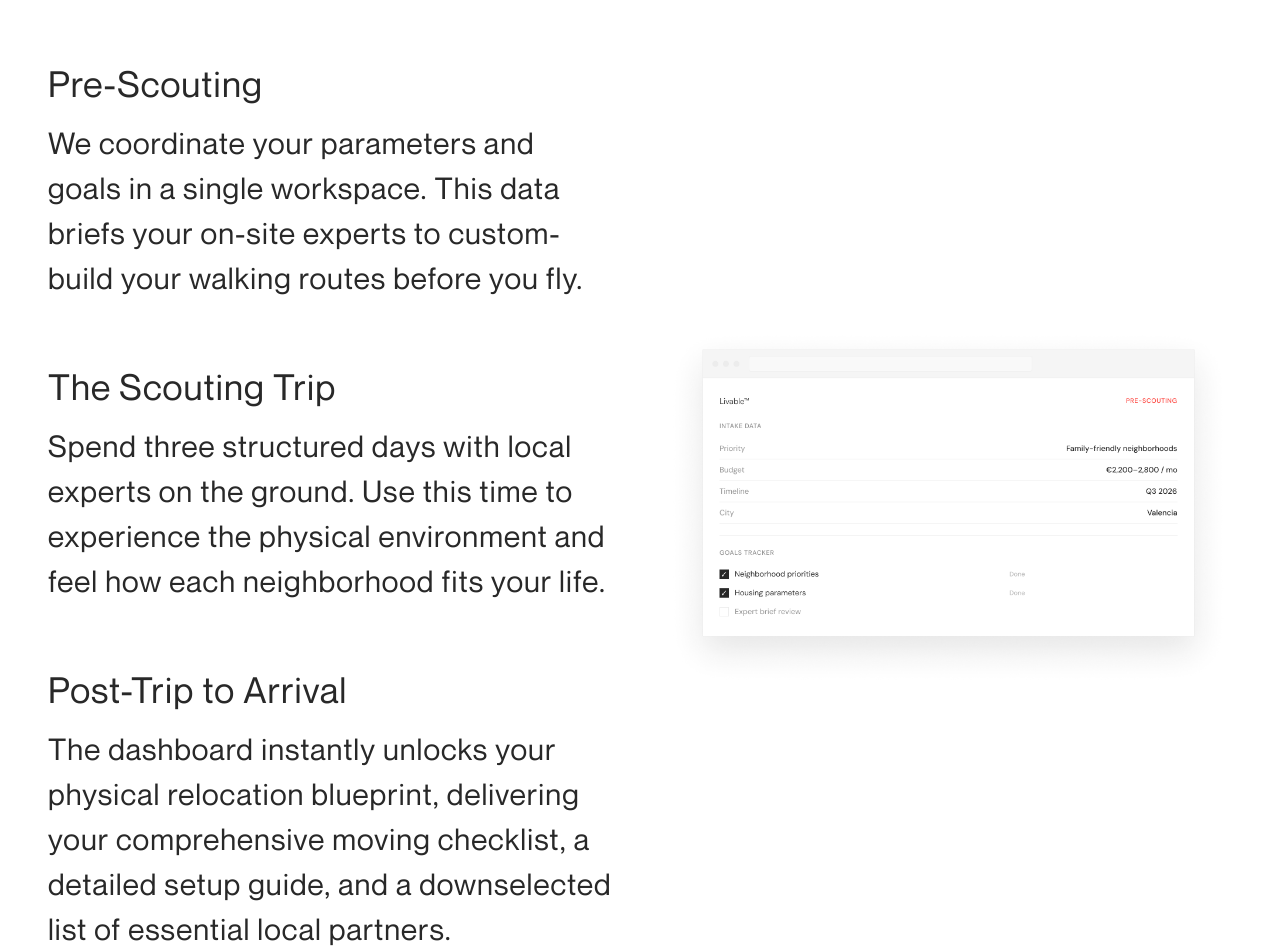
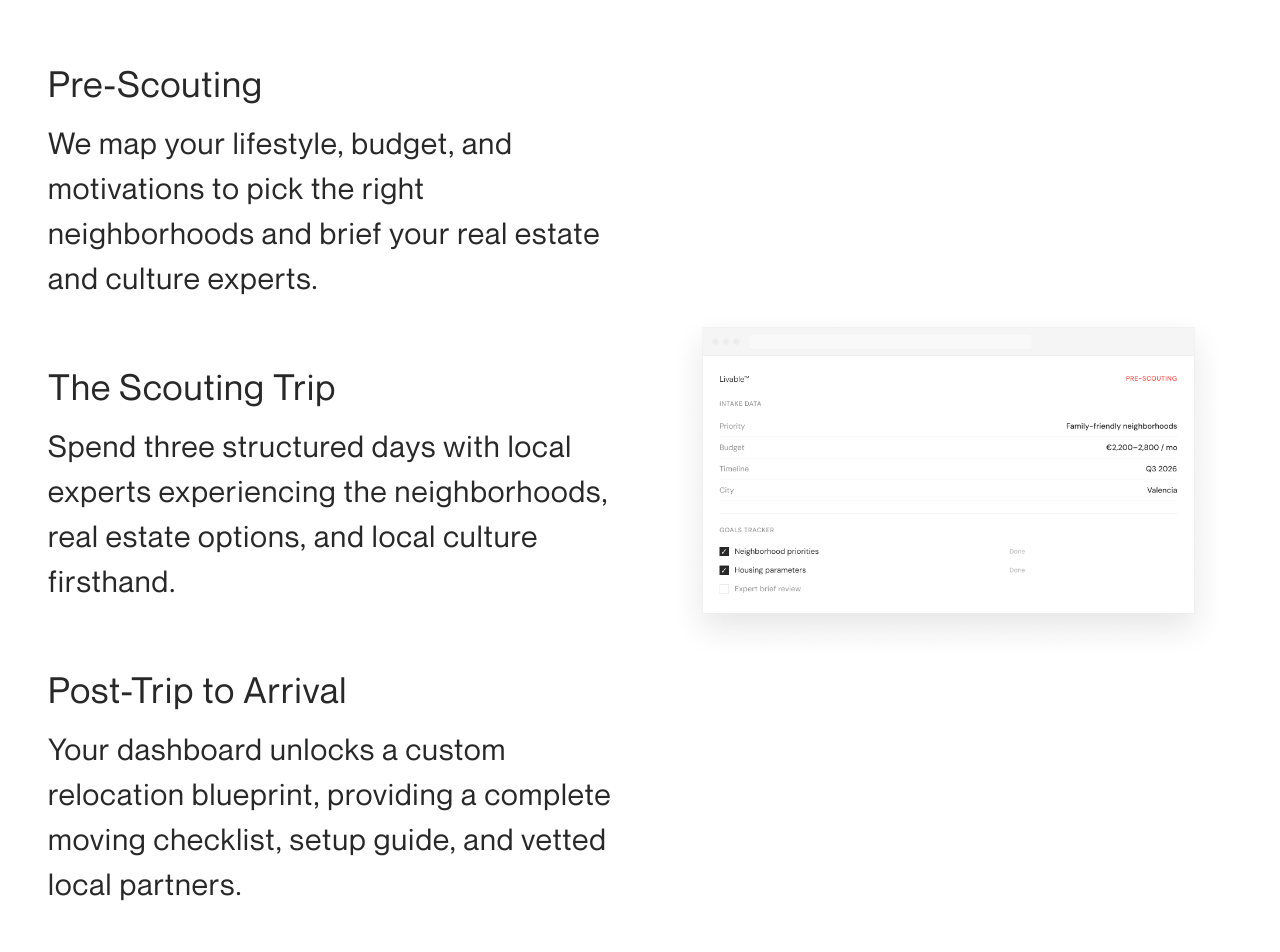
Before and after one commit to murad403/livable-web, a Next.js app: page / in a window 1280 px wide. Shown: the part 4660-5612 px from the top of the page. Built offline with nearby package versions, Linux system fonts and the light colour scheme; no server answers; a web font is replaced by a local one.

Commit message:
feat: add System component showcasing the relocation process

```diff
--- a/src/components/app/System.tsx
+++ b/src/components/app/System.tsx
@@ -4,15 +4,15 @@ import systemImg from '@/assets/system.png'
 const systems = [
     {
         title: "Pre-Scouting",
-        description: "We coordinate your parameters and goals in a single workspace. This data briefs your on-site experts to custom-build your walking routes before you fly."
+        description: "We map your lifestyle, budget, and motivations to pick the right neighborhoods and brief your real estate and culture experts."
     },
     {
         title: "The Scouting Trip",
-        description: "Spend three structured days with local experts on the ground. Use this time to experience the physical environment and feel how each neighborhood fits your life."
+        description: "Spend three structured days with local experts experiencing the neighborhoods, real estate options, and local culture firsthand."
     },
     {
         title: "Post-Trip to Arrival",
-        description: "The dashboard instantly unlocks your physical relocation blueprint, delivering your comprehensive moving checklist, a detailed setup guide, and a downselected list of essential local partners."
+        description: "Your dashboard unlocks a custom relocation blueprint, providing a complete moving checklist, setup guide, and vetted local partners."
     }
 ]
 
```
